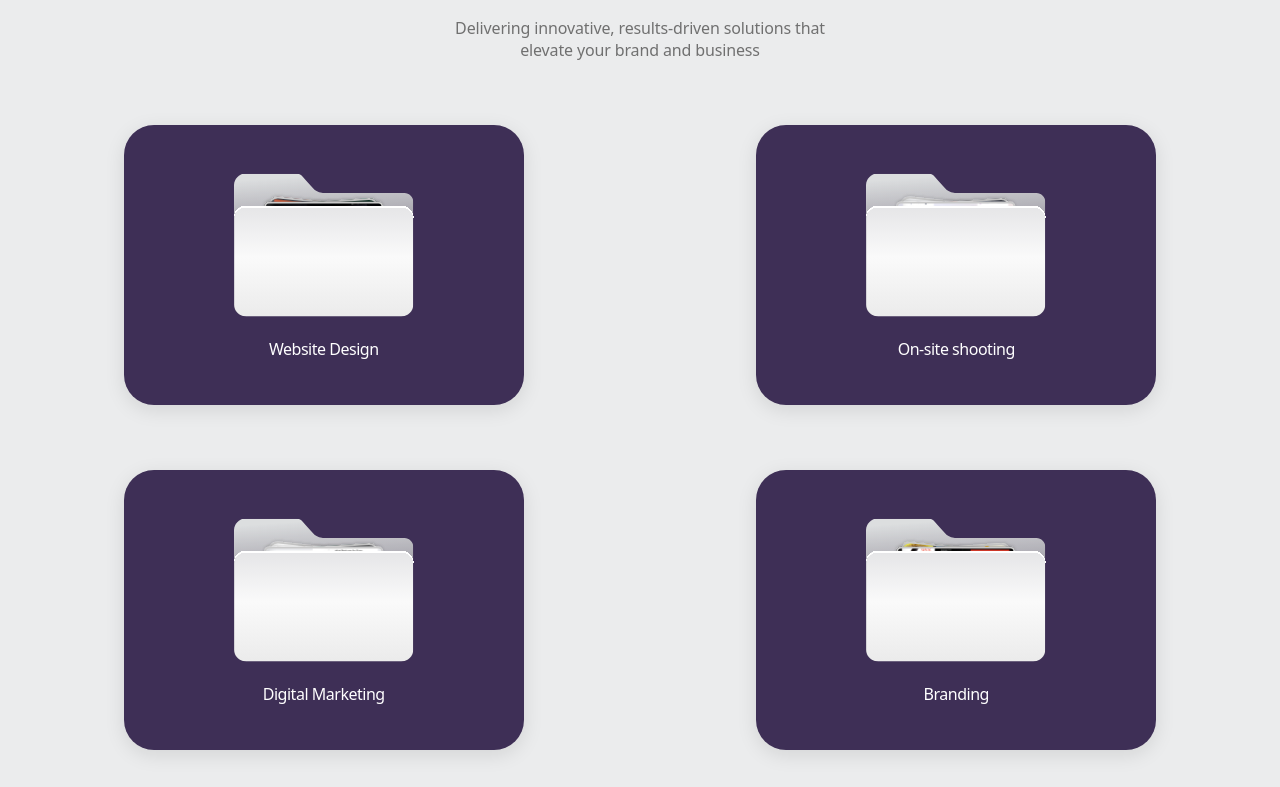
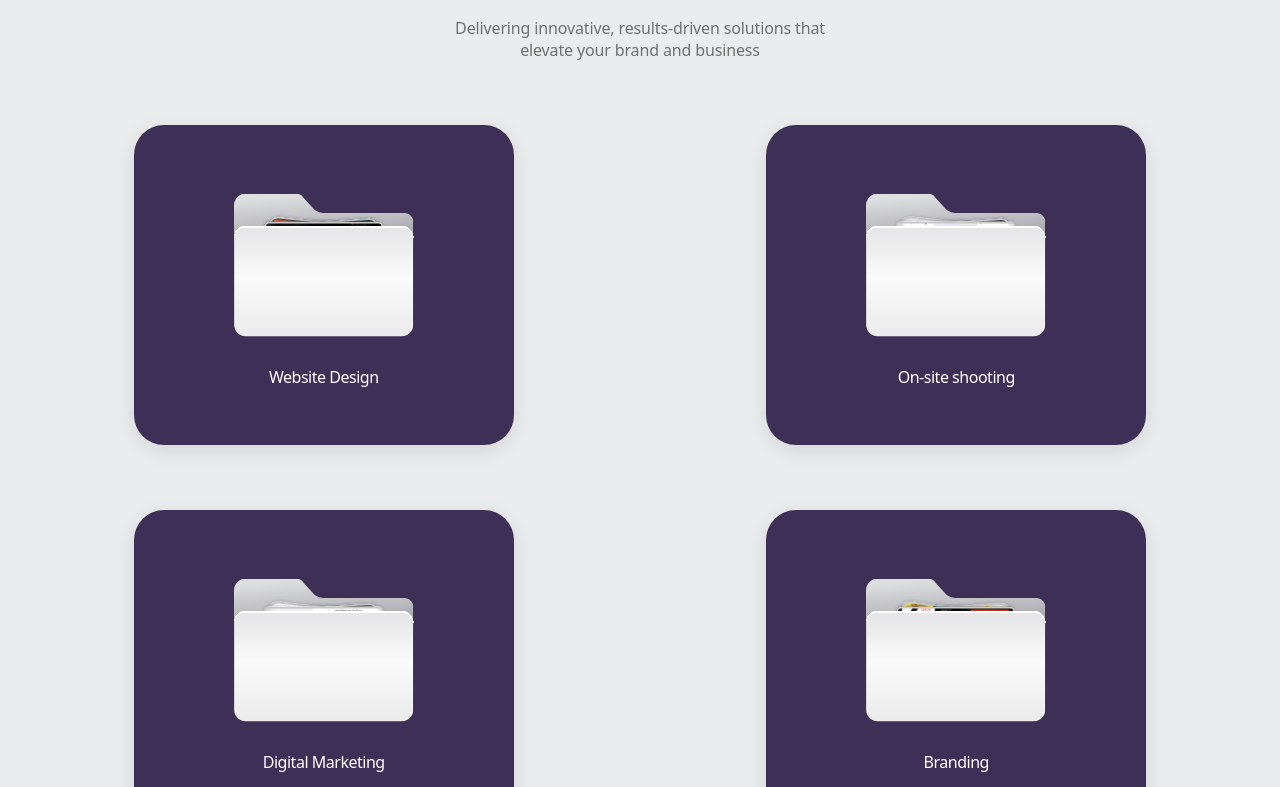
Before and after one commit to razikkk/emarq-1, a React (Vite) app: page / in a window 1280 px wide. Shown: the part 873-1660 px from the top of the page. Built offline with nearby package versions, Linux system fonts and the light colour scheme.

Commit message:
updated cards

```diff
--- a/src/screens/ElementDefault/sections/FeaturesSection/FeaturesSection.tsx
+++ b/src/screens/ElementDefault/sections/FeaturesSection/FeaturesSection.tsx
@@ -109,12 +109,18 @@ export const FeaturesSection = (): JSX.Element => {
             bg-[#3e2f56]
             rounded-[30px]
             shadow-[0px_5px_20px_#0000001a]
-              w-[90%]
-              sm:w-[350px]
-              md:w-[400px]
             border-0
-              h-[260px]
-              sm:h-[280px]
+
+            /* MOBILE */
+            w-[300px] h-[280px]
+
+            /* TABLET */
+            sm:w-[340px] sm:h-[300px]
+
+            /* DESKTOP */
+            md:w-[380px] md:h-[320px]
+
+            flex items-center justify-center
           "
         >
           <CardContent className="flex items-center justify-center h-full p-0">
@@ -122,19 +128,22 @@ export const FeaturesSection = (): JSX.Element => {
               <img
                 className="
                   w-[140px] sm:w-[160px] md:w-[180px]
-                    h-28 sm:h-32 md:h-36 mb-6
+                  h-[120px] sm:h-[140px] md:h-[160px]
+                  mb-6
                 "
                 alt={service.title}
                 src={service.icon}
               />
 
-                <span className="font-medium text-white text-base tracking-[-0.48px] leading-4">
+              <span className="font-medium text-white text-base tracking-[-0.48px] leading-4 text-center">
                 {service.title}
               </span>
             </div>
           </CardContent>
         </Card>
       </FadeInView>
+
+
 
       ))}
     </div>
```
Lines whose indentation alone changed are shown as unchanged.
